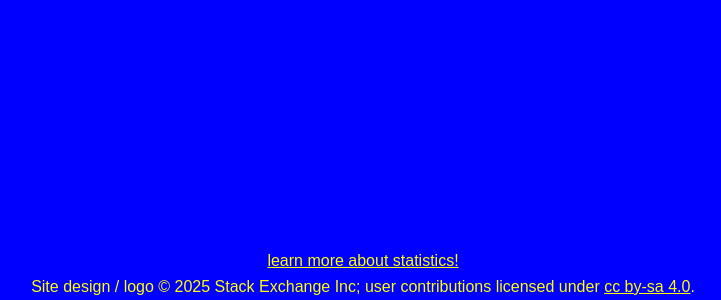
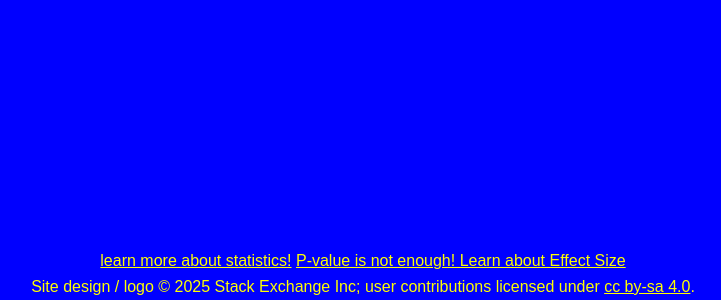
Before and after one commit to StevenMunich/stats, a plain HTML site: page index.html in a window 1280 px wide. Shown: the part 1362-1662 px from the top of the page, without its empty margins (277-998 px from the left). Drawn offline with nearby package versions, Linux system fonts and the light colour scheme.

Commit message:
Update index.html
Added a Deeper dive into P-values for advanced stats people

```diff
--- a/index.html
+++ b/index.html
@@ -13,10 +13,6 @@
 <script src="https://cdnjs.cloudflare.com/ajax/libs/Chart.js/2.9.4/Chart.js"></script>
 <script src="descriptive.js"></script>
 <script>
-
-
-
-
     //starts on load, registers event listeners
     function start(){
         //File Upload
@@ -36,7 +32,6 @@
     document.getElementById("btnpercentile").addEventListener("click", percentile); //percentile button
     document.getElementById("findZ").addEventListener("click", findZ); //zscore button
     document.getElementById("zScoreDiv").style.visibility = "hidden"; //hide zscore div until needed
-
     }
 
     window.addEventListener('load',start);
@@ -77,7 +72,6 @@
 <p id="barGraph" style="text-align: left;"></p>
 
  <hr style="border: 1px solid blue;" />
-
 
 <button id="AnalyzeDataSet" class="button" type="button">Analyze Data Set</button>
 
@@ -126,6 +120,7 @@
 
 <footer>
     <a href="home.html">learn more about statistics!</a>
+    <a href="https://www.simplypsychology.org/effect-size.html">P-value is not enough! Learn about Effect Size</a>
     <br>
     Site design / logo © 2025 Stack Exchange Inc; user contributions licensed under <a href="https://creativecommons.org/licenses/by-sa/4.0/">cc by-sa 4.0</a>.
     <br>
```
